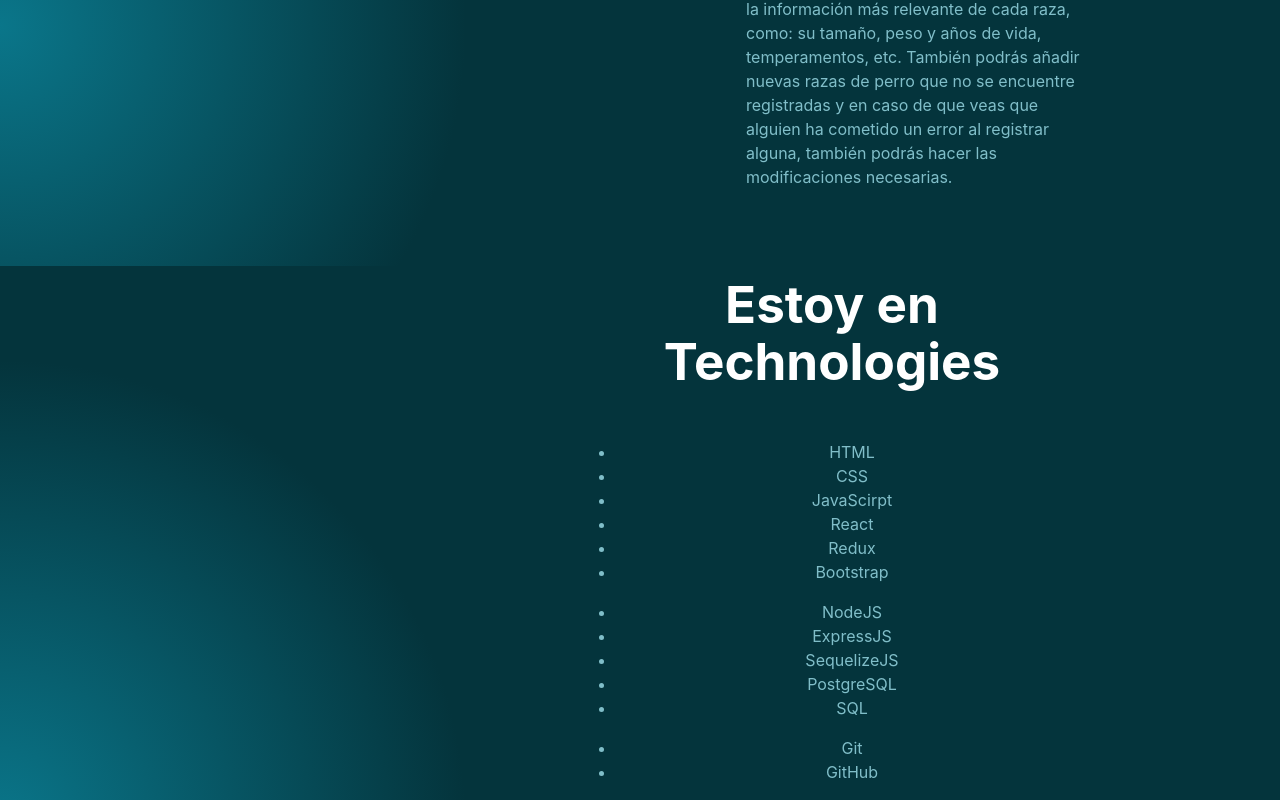
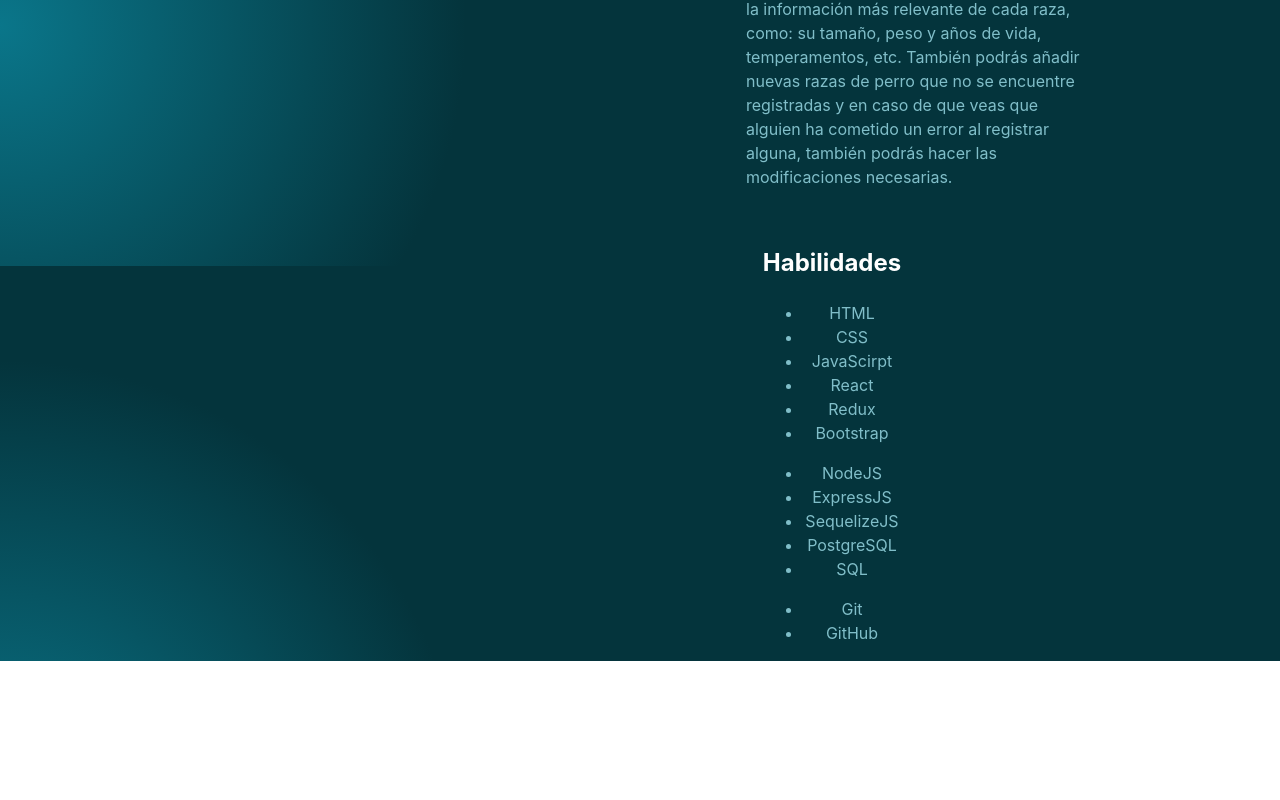
Before and after one commit to Tortoiselizard/Portafolio_Front, a React (Vite) app: page / in a window 1280 px wide. Shown: the part 2934-3734 px from the top of the page. After the commit the page ends 3595 px from the top, so only its background shows below. Built offline with nearby package versions, Linux system fonts and the light colour scheme.

Commit message:
change components/Technologies: add h2 tag (line 6)

```diff
--- a/src/components/Technologies/Technologies.jsx
+++ b/src/components/Technologies/Technologies.jsx
@@ -3,7 +3,7 @@
 function Technologies () {
   return (
     <section className={style.TechnologiesContainer}>
-      <h1>Estoy en Technologies</h1>
+      <h2>Habilidades</h2>
       <div>
         <ul className={style.TechnologiesFrontContainer}>
           <li>HTML</li>
```
